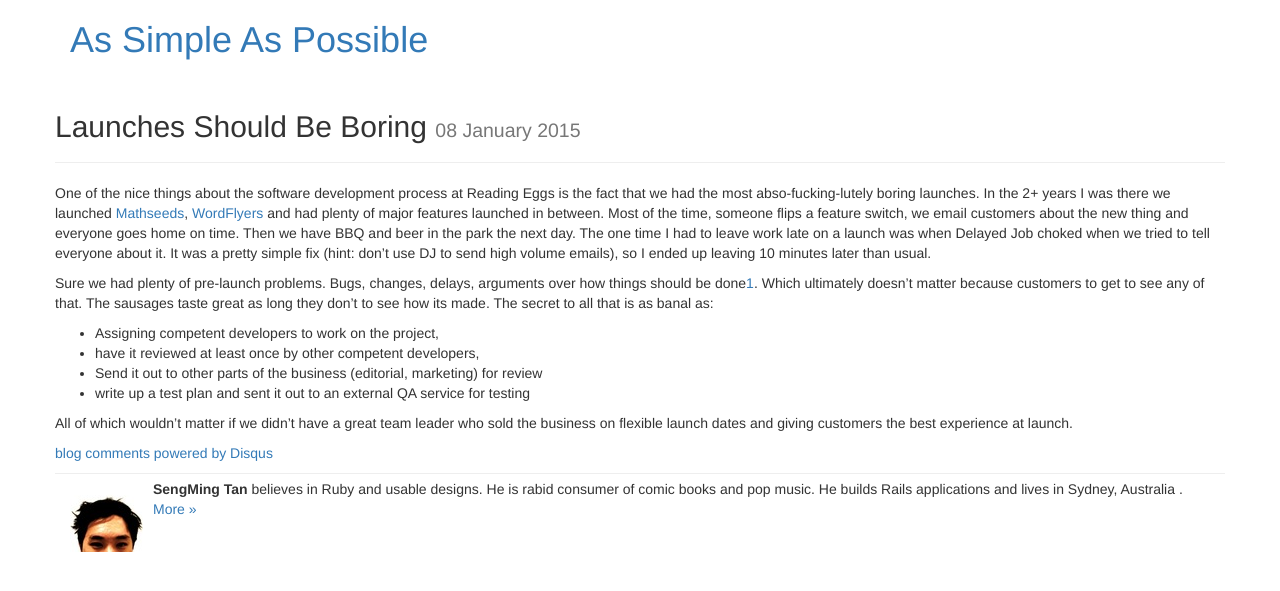
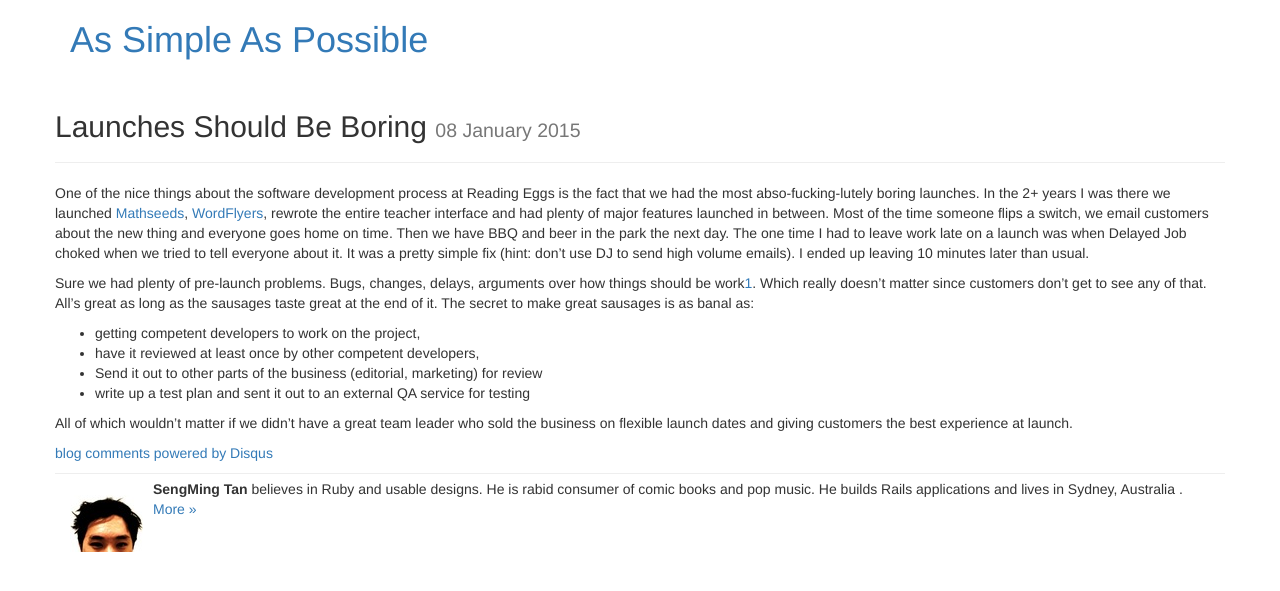
Before and after one commit to tansengming/tansengming.github.com, a Jekyll site: the page built from software/_posts/2015-01-08-launches-should-be-boring.markdown, in a window 1280 px wide. Shown: the top 591 px of the page. Built offline with Jekyll 4.4.1, drawn with Linux system fonts in a browser that asks for light colours; nearby versions of some CDN libraries; Markdown is read by kramdown in place of the engine named in the settings; comment, search, counter and statistics services are not loaded.

Commit message:
moar sausage

```diff
--- a/software/_posts/2015-01-08-launches-should-be-boring.markdown
+++ b/software/_posts/2015-01-08-launches-should-be-boring.markdown
@@ -2,11 +2,11 @@
 layout: post
 ---
 
-One of the nice things about the software development process at Reading Eggs is the fact that we had the most abso-fucking-lutely boring launches. In the 2+ years I was there we launched [Mathseeds](http://mathseeds.com), [WordFlyers](http://wordflyers.com.au) and had plenty of major features launched in between. Most of the time, someone flips a feature switch, we email customers about the new thing and everyone goes home on time. Then we have BBQ and beer in the park the next day. The one time I had to leave work late on a launch was when Delayed Job choked when we tried to tell everyone about it. It was a pretty simple fix (hint: don't use DJ to send high volume emails), so I ended up leaving 10 minutes later than usual.
+One of the nice things about the software development process at Reading Eggs is the fact that we had the most abso-fucking-lutely boring launches. In the 2+ years I was there we launched [Mathseeds](http://mathseeds.com), [WordFlyers](http://wordflyers.com.au), rewrote the entire teacher interface and had plenty of major features launched in between. Most of the time someone flips a switch, we email customers about the new thing and everyone goes home on time. Then we have BBQ and beer in the park the next day. The one time I had to leave work late on a launch was when Delayed Job choked when we tried to tell everyone about it. It was a pretty simple fix (hint: don't use DJ to send high volume emails). I ended up leaving 10 minutes later than usual.
 
-Sure we had plenty of pre-launch problems. Bugs, changes, delays, arguments over how things should be done[1]. Which ultimately doesn't matter because customers to get to see any of that. The sausages taste great as long they don't to see how its made. The secret to all that is as banal as:
+Sure we had plenty of pre-launch problems. Bugs, changes, delays, arguments over how things should be work[1]. Which really doesn't matter since customers don't get to see any of that. All's great as long as the sausages taste great at the end of it. The secret to make great sausages is as banal as:
 
-- Assigning competent developers to work on the project,
+- getting competent developers to work on the project,
 - have it reviewed at least once by other competent developers,
 - Send it out to other parts of the business (editorial, marketing) for review
 - write up a test plan and sent it out to an external QA service for testing
```
